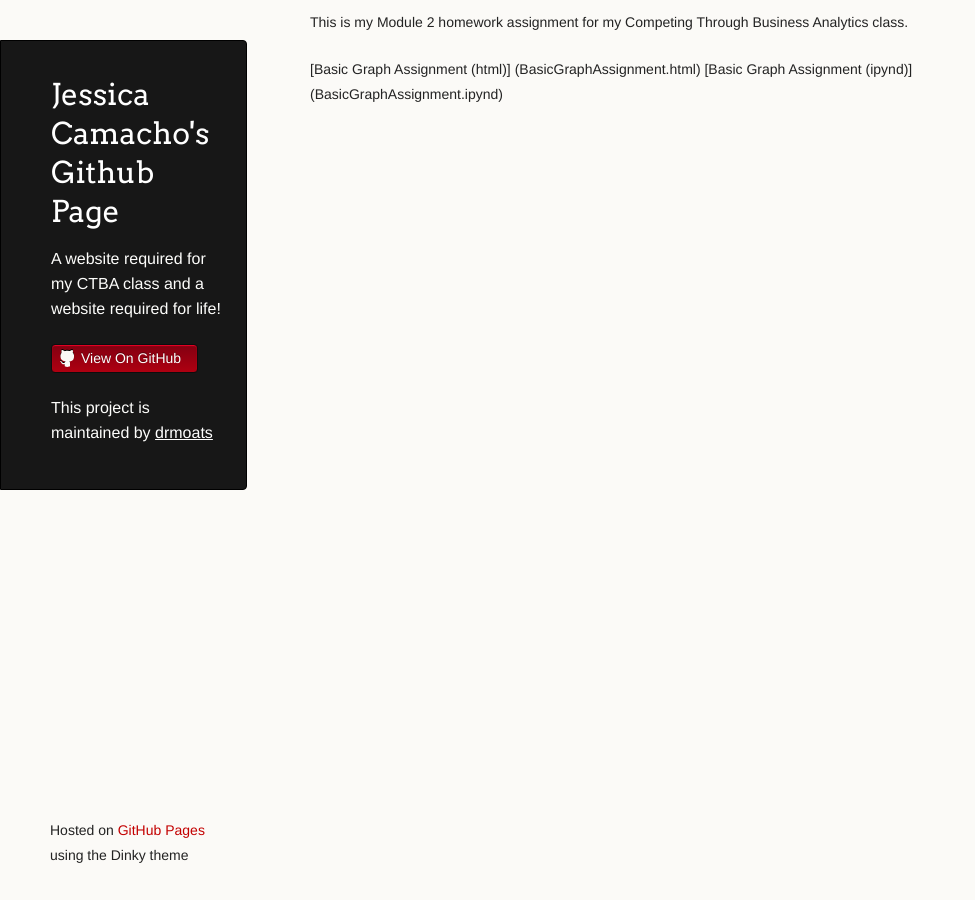
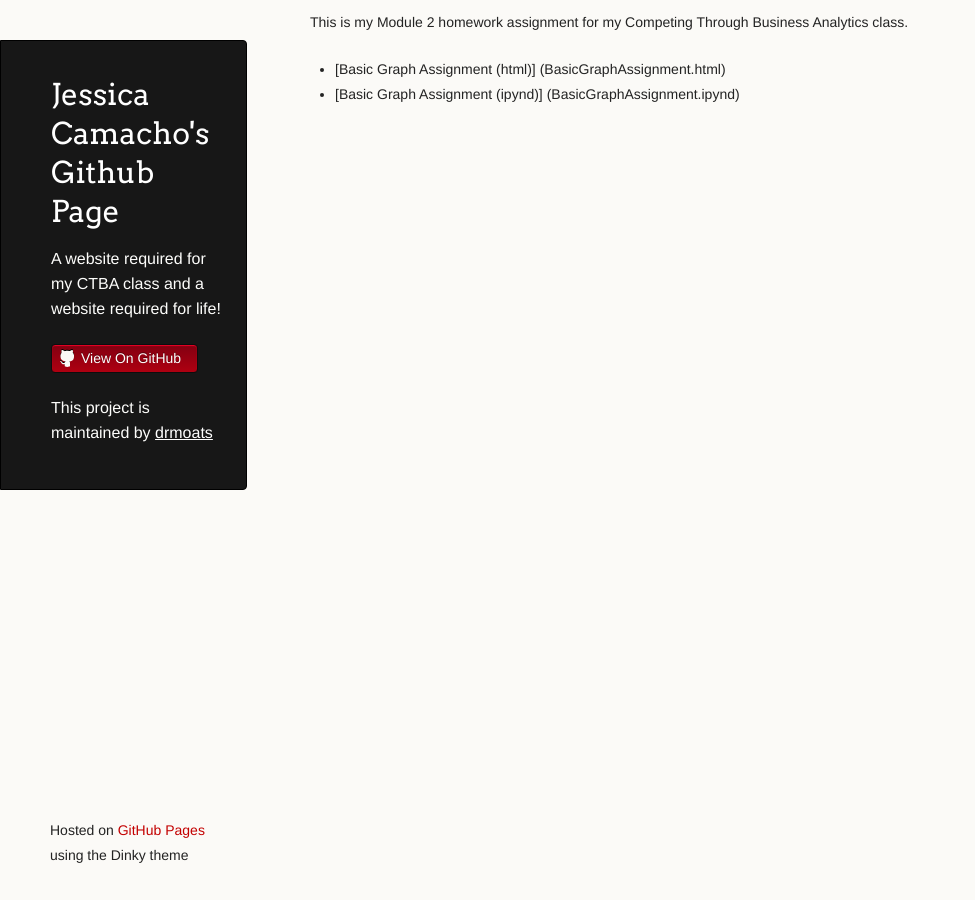
Before and after one commit to drmoats/JeyCamacho.github.io, a Jekyll site: the page built from M2GraphingHW/index.md, in a window 1280 px wide. Shown: the whole page, without its empty margins (0-975 px from the left). Built offline with Jekyll 4.4.1, drawn with Linux system fonts in a browser that asks for light colours; our own code applies the rules of GitHub Pages for plain Markdown files.

```diff
--- a/M2GraphingHW/index.md
+++ b/M2GraphingHW/index.md
@@ -5,5 +5,5 @@ description: Homework Assignment
 
 This is my Module 2 homework assignment for my Competing Through Business Analytics class.
 
-[Basic Graph Assignment (html)] (BasicGraphAssignment.html)
-[Basic Graph Assignment (ipynd)] (BasicGraphAssignment.ipynd)
+- [Basic Graph Assignment (html)] (BasicGraphAssignment.html)
+- [Basic Graph Assignment (ipynd)] (BasicGraphAssignment.ipynd)
```
